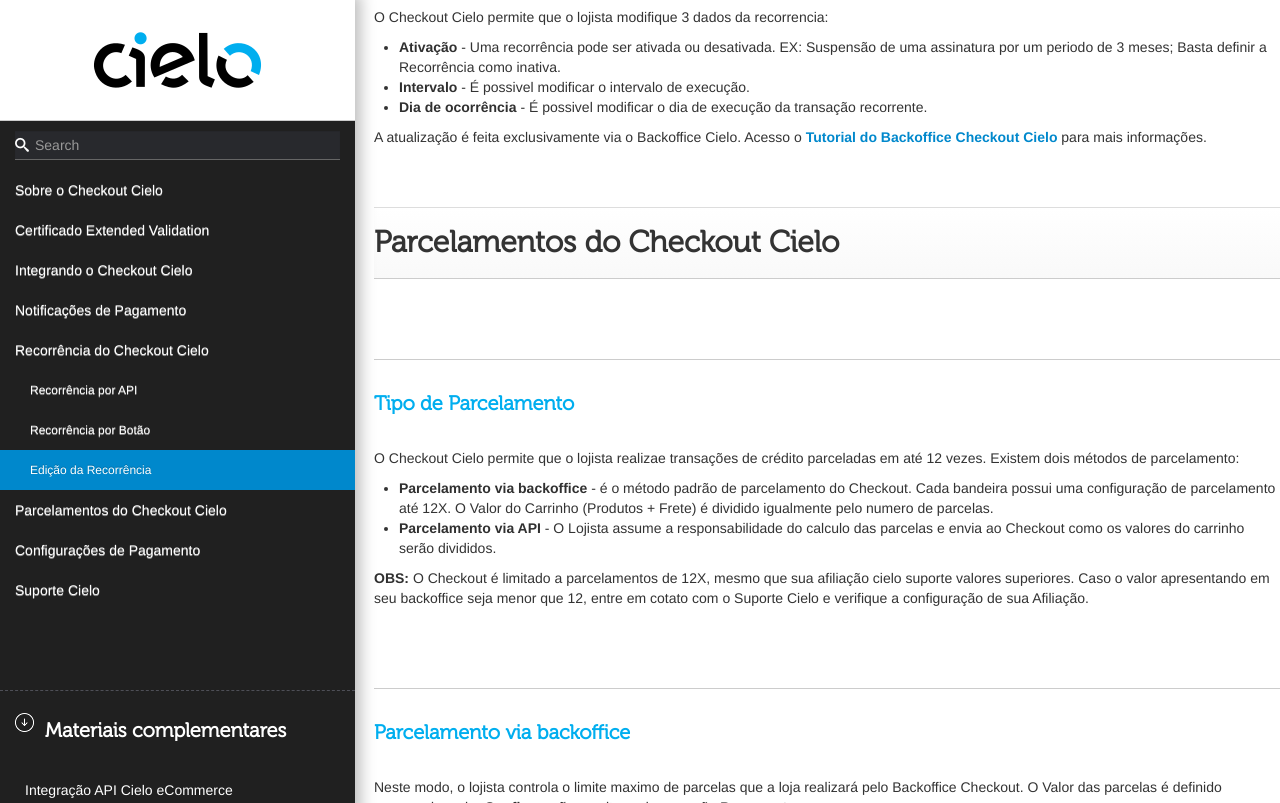
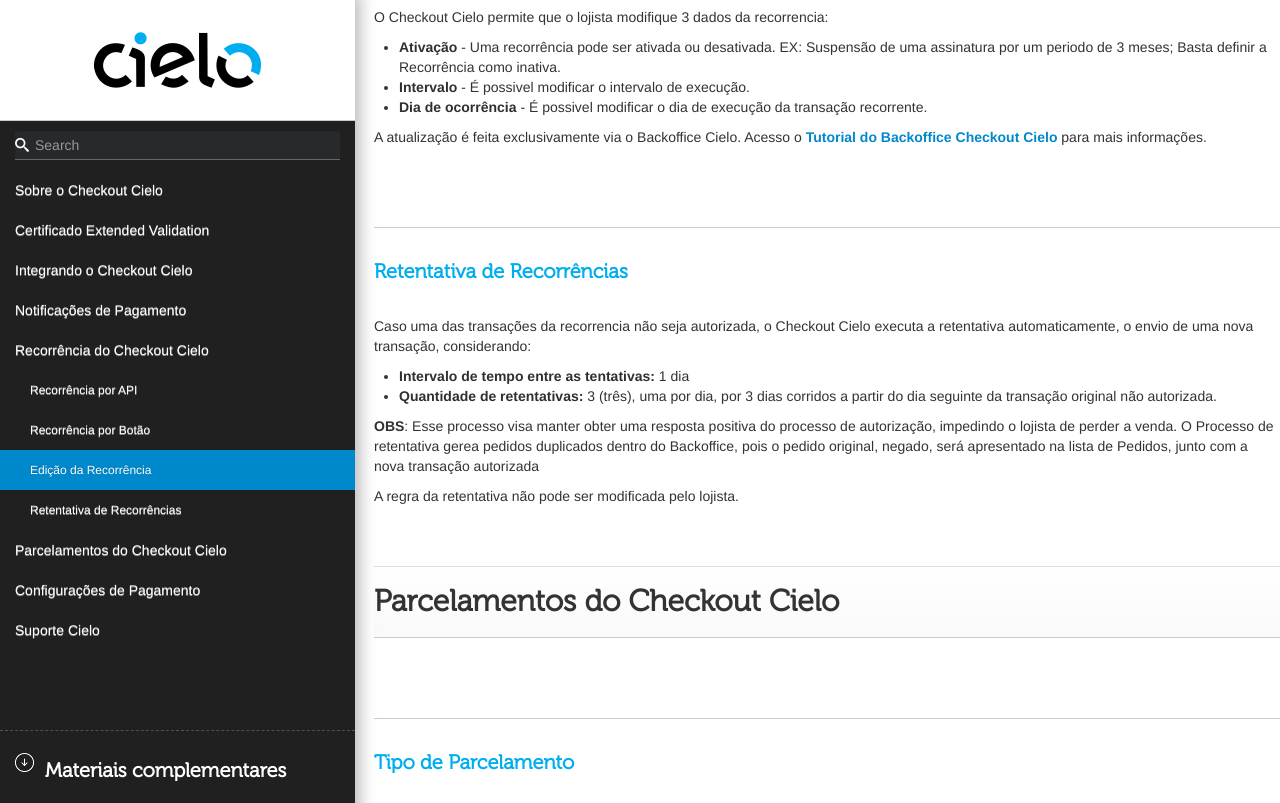
Before and after one commit to DeveloperCielo/Tutorial, a Jekyll site: the page built from _posts/2017-08-25-Checkout.md, in a window 1280 px wide and 900 px high, scrolled down 45099 px, cut to the strip 0-803 px from the top of the window. Built offline with Jekyll 4.4.1, drawn with Linux system fonts in a browser that asks for light colours; some web fonts are replaced; some of the changed text lies outside the part shown.

Commit message:
Updated '_posts/2017-08-25-Checkout.md' via CloudCannon

```diff
--- a/_posts/2017-08-25-Checkout.md
+++ b/_posts/2017-08-25-Checkout.md
@@ -1467,6 +1467,17 @@
 A atualização é feita exclusivamente via o Backoffice Cielo. Acesso o [**Tutorial do Backoffice Checkout Cielo**](https://developercielo.github.io/Checkout-Backoffice/) para mais informações.
 
 
+## Retentativa de Recorrências
+
+Caso uma das transações da recorrencia não seja autorizada, o Checkout Cielo executa a retentativa automaticamente, o envio de uma nova transação, considerando:
+
+* **Intervalo de tempo entre as tentativas:** 1 dia
+* **Quantidade de retentativas:** 3 (três), uma por dia, por 3 dias corridos a partir do dia seguinte da transação original não autorizada.
+
+**OBS**: Esse processo visa manter obter uma resposta positiva do processo de autorização, impedindo o lojista de perder a venda. O Processo de retentativa gerea pedidos duplicados dentro do Backoffice, pois o pedido original, negado, será apresentado na lista de Pedidos, junto com a nova transação autorizada
+
+
+<aside class="notice">A regra da retentativa não pode ser modificada pelo lojista.</aside>
 
 
 
@@ -1616,25 +1627,31 @@
 
 ![Status Antifraude](/images/checkout-status-antifraude.png)
 
+
+
+
+
+
+
+
+
+
+
+
+
+
 ## Pagamento Recorrente Programado
 
 A Recorrência é um processo de agendamento automático de transações de crédito, ou seja, é uma transação que se repetirá automaticamente, sem a necessidade do comprador acessar a tela transacional, de acordo com as regras definidas no momento do agendamento.
 
-### Retentativa
-
-Caso uma das transações não seja autorizada, o Checkout Cielo executa a retentativa automaticamente, considerando:
-
-* Intervalo de tempo entre as tentativas: 1 dia
-* Quantidade de retentativas: 3 (três), uma por dia, por 3 dias corridos a partir do dia seguinte da transação original não autorizada.
-
-<aside class="notice">Essa regra da retentativa não pode ser modificada pelo lojista.</aside>
-
-#### Notificações ao Lojista
-
-Todas as notificações/respostas de cada pedido de compra feito na loja podem ser enviados ao lojista. Para isso, basta que:
-
-* Seja configurada a URL de notificação e URL de Status no backoffice do lojista
-* A mudança de Status da retentativa será notificada pela Url de Mudança de Status.
+
+
+
+
+
+
+
+
 
 ### Consultando transações
 
```
